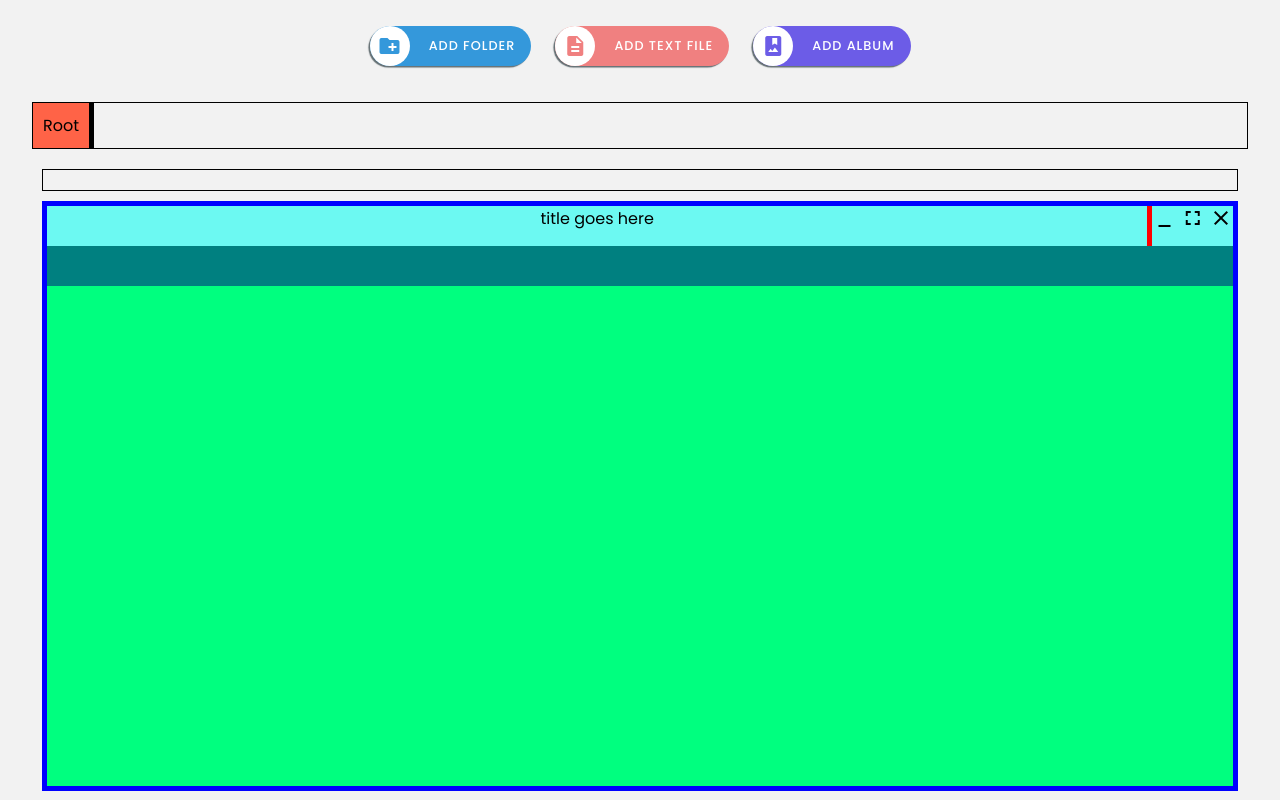
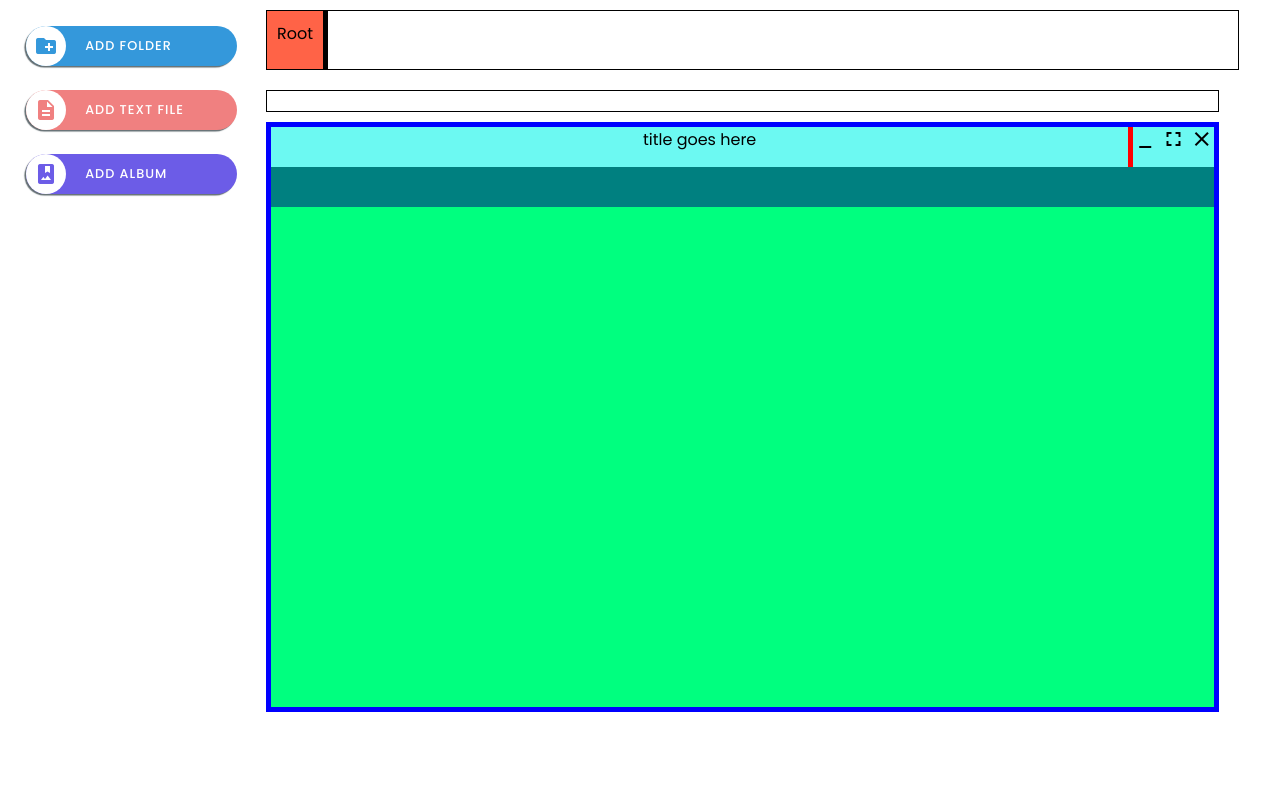
Before and after one commit to Grudge69/Drive-Clone, a plain HTML site: page index.html in a window 1280 px wide. Drawn offline with Linux system fonts and the light colour scheme.

Commit message:
saving work(fixing style)

```diff
--- a/style.css
+++ b/style.css
@@ -36,13 +36,12 @@
 
 /* main container class */
 #wrapper {
-  width: 100vw;
-  height: 100vh;
-  overflow-y: auto;
-  display: flex;
-  flex-direction: column;
-  align-items: center;
-  background-color: var(--lightGray);
+  display: grid;
+  grid-template-columns: 1fr 2fr;
+  grid-template-rows: 1fr 8fr;
+  grid-template-areas:
+    "header breadcrumb"
+    "header workingArea";
 }
 
 #wrapper > * {
@@ -52,10 +51,11 @@
 
 /* add buttons section */
 #header {
+  grid-area: header;
   margin: 10px;
   padding: 1rem;
   display: flex;
-  justify-content: center;
+  flex-direction: column;
   gap: 1.5rem;
 }
 
@@ -117,6 +117,7 @@
 
 /* Breadcrumb view section */
 #breadcrumb {
+  grid-area: breadcrumb;
   border: 1px solid var(--black);
   margin: 10px;
   display: flex;
@@ -132,6 +133,10 @@
   background-color: var(--teal);
   text-decoration: underline;
   cursor: pointer;
+}
+
+#workingArea {
+  grid-template-areas: workingArea;
 }
 
 /* Container for folder, text file icons */
@@ -399,3 +404,9 @@
 #win-actions span:hover {
   color: orange;
 }
+
+@media screen and (min-width: 1130px) {
+  #wrapper {
+    grid-template-columns: 1fr 4fr;
+  }
+}
```
